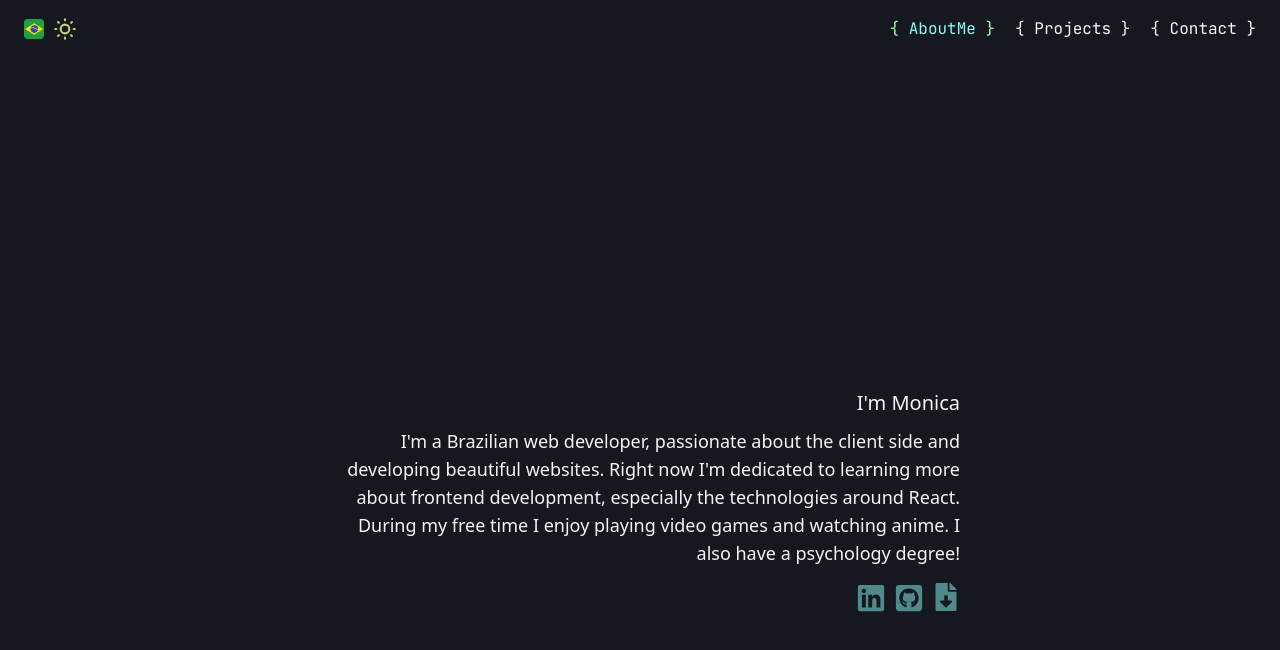
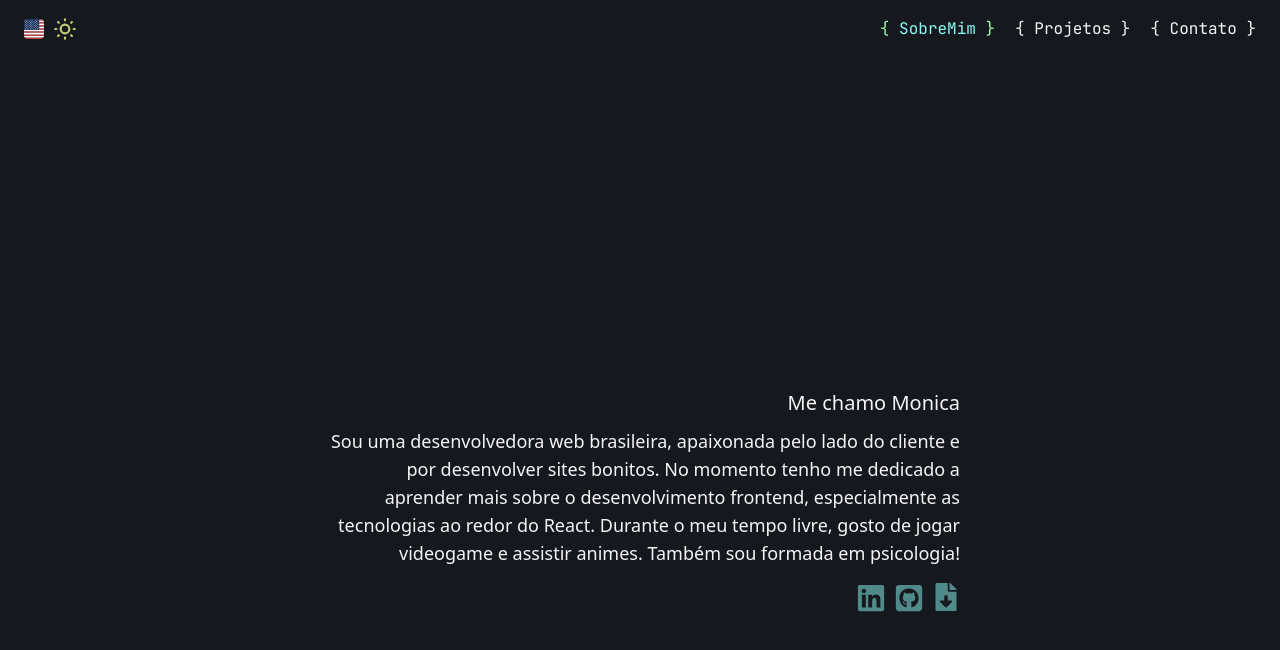
Before and after one commit to M0nicaVaz/portfolio, a React (Vite) app: page / in a window 1280 px wide. Shown: the top 650 px of the page. Built offline with nearby package versions, Linux system fonts and the light colour scheme.

Commit message:
refactor: set portuguese as default language

```diff
--- a/public/locales/pt/translation.json
+++ b/public/locales/pt/translation.json
@@ -7,7 +7,7 @@
   "homePage": {
     "greeting": "Oi",
     "subtitle": "Me chamo Monica",
-    "description": "Sou uma desenvolvedora web brasileira, apaixonada pelo lado do cliente e por desenvolver sites bonitos. No momento tenho me dedicando a aprender mais sobre o desenvolvimento frontend, especialmente as tecnologias ao redor do React. Durante o meu tempo livre, gosto de jogar videogame e assistir animes. Também sou formada em psicologia!"
+    "description": "Sou uma desenvolvedora web brasileira, apaixonada pelo lado do cliente e por desenvolver sites bonitos. No momento tenho me dedicado a aprender mais sobre o desenvolvimento frontend, especialmente as tecnologias ao redor do React. Durante o meu tempo livre, gosto de jogar videogame e assistir animes. Também sou formada em psicologia!"
   },
   "projectsPage": {
     "title": "Projetos"
--- a/src/components/Header.jsx
+++ b/src/components/Header.jsx
@@ -10,7 +10,7 @@ import usflag from '../assets/usflag.svg';
 export function Header() {
   const { theme, setTheme } = useTheme();
   const { t, i18n } = useTranslation();
-  const [flag, setFlag] = useState(brflag);
+  const [flag, setFlag] = useState(usflag);
 
   function switchLanguage() {
     if (i18n.language === 'en') {
--- a/src/i18n.js
+++ b/src/i18n.js
@@ -2,7 +2,7 @@ import i18n from 'i18next';
 import { initReactI18next } from 'react-i18next';
 import Backend from 'i18next-http-backend';
 
-const fallbackLng = ['en'];
+const fallbackLng = ['pt'];
 const availableLanguages = ['en', 'pt'];
 
 const options = {
@@ -23,7 +23,7 @@ i18n
   .init({
     fallbackLng,
     debug: true,
-    lng: 'en',
+    lng: 'pt',
     whitelist: availableLanguages,
     detection: options,
 
```
